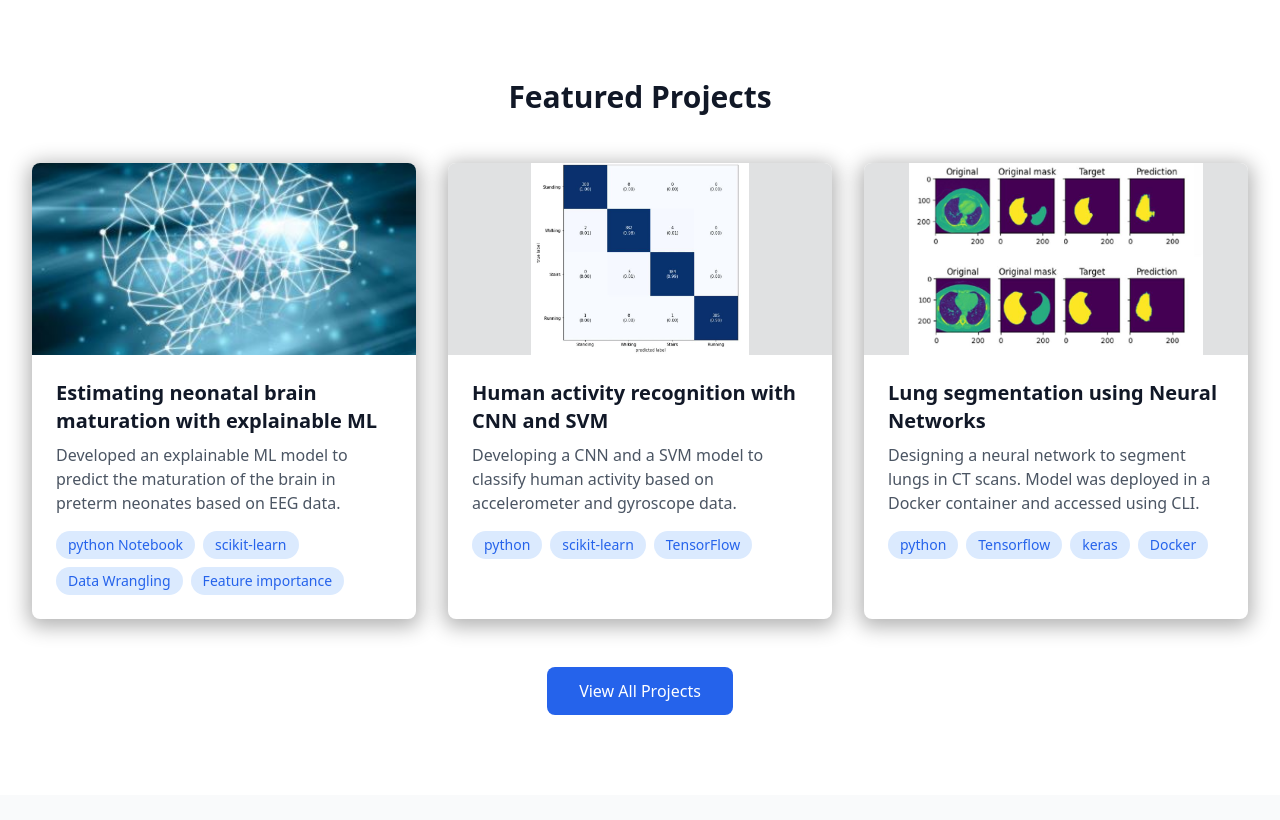
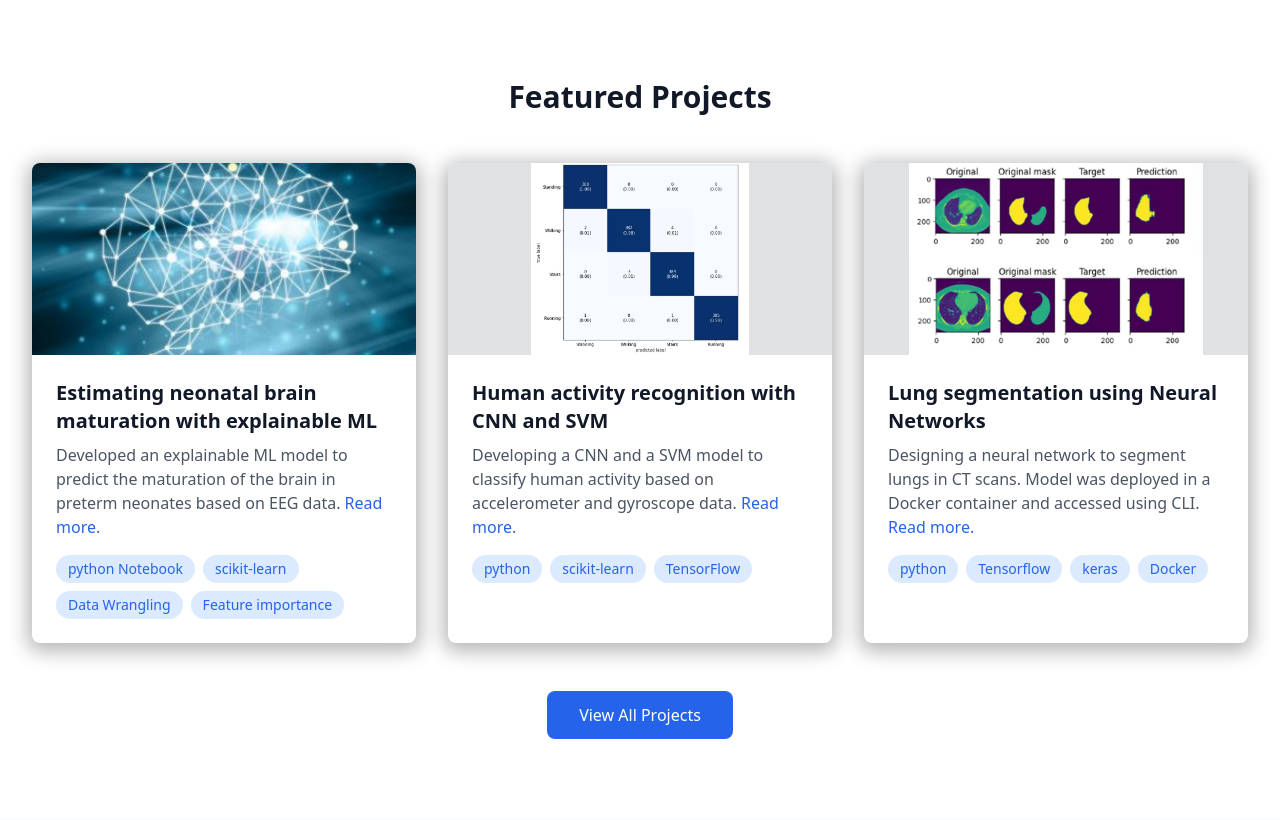
Before and after one commit to patriksn/portfolio, a Flask app: page / in a window 1280 px wide. Shown: the part 865-1685 px from the top of the page. Run offline with Flask 3, Linux system fonts and the light colour scheme; some libraries are stand-ins or nearby versions.

Commit message:
Added 'link' to project cards on home

```diff
--- a/portfolio_page/templates/home.html
+++ b/portfolio_page/templates/home.html
@@ -57,7 +57,7 @@
                     </div>
                     <div class="p-6">
                         <h3 class="text-xl font-semibold text-gray-900 mb-2">Estimating neonatal brain maturation with explainable ML</h3>
-                        <p class="text-gray-600 mb-4">Developed an explainable ML model to predict the maturation of the brain in preterm neonates based on EEG data.</p>
+                        <p class="text-gray-600 mb-4">Developed an explainable ML model to predict the maturation of the brain in preterm neonates based on EEG data. <span class="text-blue-600 hover:text-blue-900">Read more.</span></p>
                         <div class="flex flex-wrap gap-2">
                             <span class="px-3 py-1 bg-blue-100 text-blue-600 rounded-full text-sm">python Notebook</span>
                             <span class="px-3 py-1 bg-blue-100 text-blue-600 rounded-full text-sm">scikit-learn</span>
@@ -76,7 +76,7 @@
                     </div>
                     <div class="p-6">
                         <h3 class="text-xl font-semibold text-gray-900 mb-2">Human activity recognition with CNN and SVM</h3>
-                        <p class="text-gray-600 mb-4">Developing a CNN and a SVM model to classify human activity based on accelerometer and gyroscope data.</p>
+                        <p class="text-gray-600 mb-4">Developing a CNN and a SVM model to classify human activity based on accelerometer and gyroscope data. <span class="text-blue-600 hover:text-blue-900">Read more.</span></p>
                         <div class="flex flex-wrap gap-2">
                             <span class="px-3 py-1 bg-blue-100 text-blue-600 rounded-full text-sm">python</span>
                             <span class="px-3 py-1 bg-blue-100 text-blue-600 rounded-full text-sm">scikit-learn</span>
@@ -94,7 +94,7 @@
                     </div>
                     <div class="p-6">
                         <h3 class="text-xl font-semibold text-gray-900 mb-2">Lung segmentation using Neural Networks</h3>
-                        <p class="text-gray-600 mb-4">Designing a neural network to segment lungs in CT scans. Model was deployed in a Docker container and accessed using CLI.</p>
+                        <p class="text-gray-600 mb-4">Designing a neural network to segment lungs in CT scans. Model was deployed in a Docker container and accessed using CLI. <span class="text-blue-600 hover:text-blue-900">Read more.</span></p>
                         <div class="flex flex-wrap gap-2">
                             <span class="px-3 py-1 bg-blue-100 text-blue-600 rounded-full text-sm">python</span>
                             <span class="px-3 py-1 bg-blue-100 text-blue-600 rounded-full text-sm">Tensorflow</span>
```
